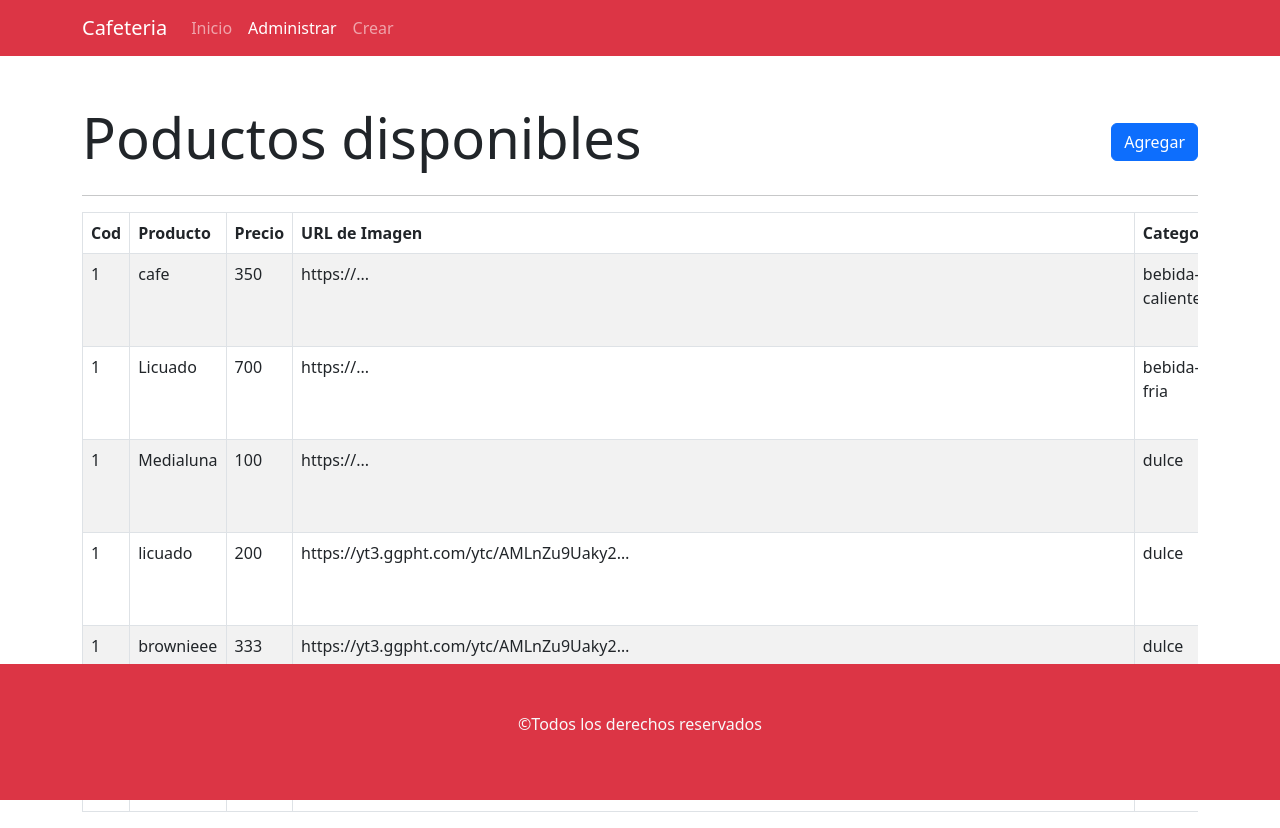
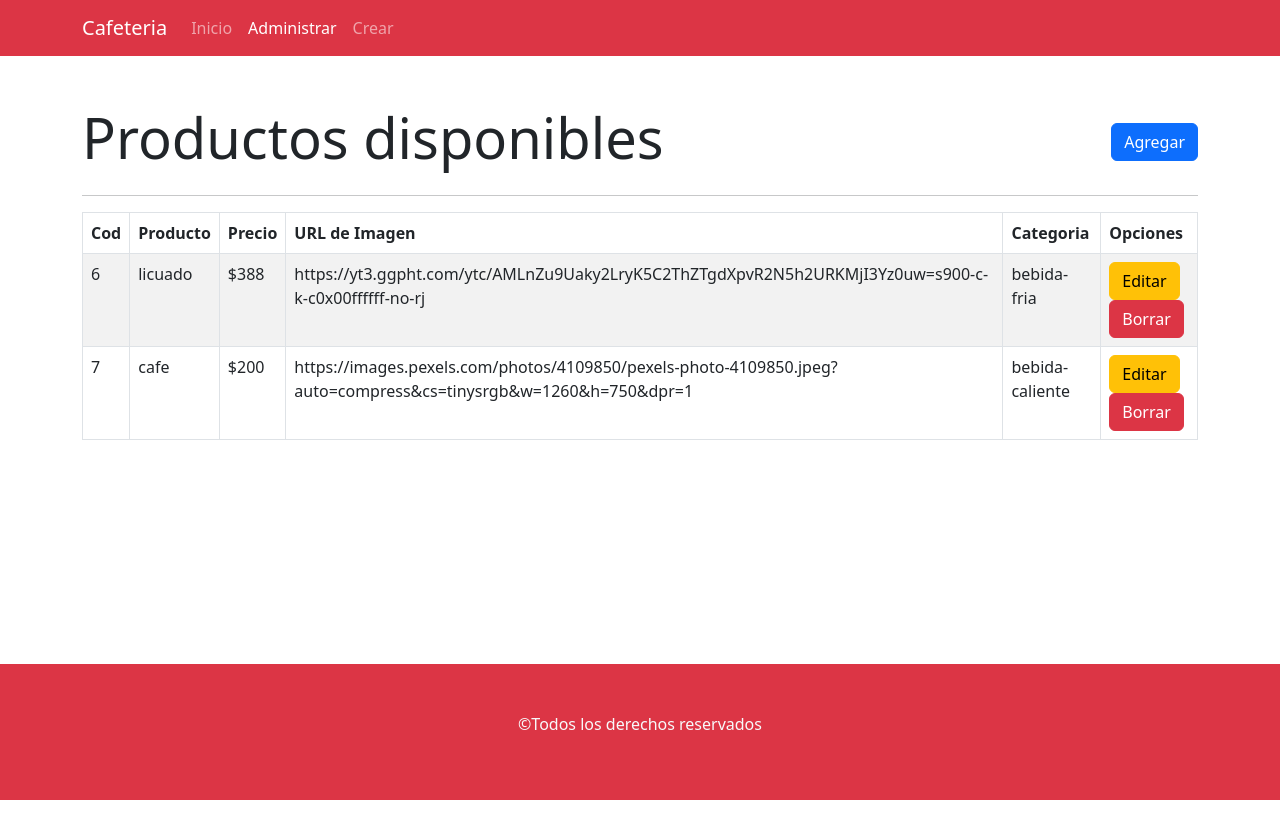
Before and after one commit to nicolasandr/CRUD-Cafeteria-React, a React (Create React App) app: page /administrar in a window 1280 px wide. After the commit the page ends 800 px from the top, so only its background shows below. Built offline with nearby package versions, Linux system fonts and the light colour scheme; data requests are answered from the project's data file.

Commit message:
agregamos la consulta de la api cuando borramos un producto

```diff
--- a/db.json
+++ b/db.json
@@ -1,46 +1,18 @@
 {
   "productos": [
     {
-      "nombreProdcuto": "cafe",
-      "precio": "350",
-      "imagen": "https://...",
-      "categoria": "bebida-caliente",
-      "id": 1
+      "nombreProducto": "licuado",
+      "precio": "388",
+      "imagen": "https://yt3.ggpht.com/ytc/AMLnZu9Uaky2LryK5C2ThZTgdXpvR2N5h2URKMjI3Yz0uw=s900-c-k-c0x00ffffff-no-rj",
+      "categoria": "bebida-fria",
+      "id": 6
     },
     {
-      "nombreProdcuto": "Licuado",
-      "precio": "700",
-      "imagen": "https://...",
-      "categoria": "bebida-fria",
-      "id": 2
-    },
-    {
-      "nombreProdcuto": "Medialuna",
-      "precio": "100",
-      "imagen": "https://...",
-      "categoria": "dulce",
-      "id": 3
-    },
-    {
-      "nombreProdcuto": "licuado",
+      "nombreProducto": "cafe",
       "precio": "200",
-      "imagen": "https://yt3.ggpht.com/ytc/AMLnZu9Uaky2LryK5C2ThZTgdXpvR2N5h2URKMjI3Yz0uw=s900-c-k-c0x00ffffff-no-rj",
-      "categoria": "dulce",
-      "id": 4
-    },
-    {
-      "nombreProdcuto": "brownieee",
-      "precio": "333",
-      "imagen": "https://yt3.ggpht.com/ytc/AMLnZu9Uaky2LryK5C2ThZTgdXpvR2N5h2URKMjI3Yz0uw=s900-c-k-c0x00ffffff-no-rj",
-      "categoria": "dulce",
-      "id": 5
-    },
-    {
-      "nombreProdcuto": "1kg pan",
-      "precio": "200",
-      "imagen": "https://yt3.ggpht.com/ytc/AMLnZu9Uaky2LryK5C2ThZTgdXpvR2N5h2URKMjI3Yz0uw=s900-c-k-c0x00ffffff-no-rj",
-      "categoria": "dulce",
-      "id": 6
+      "imagen": "https://images.pexels.com/photos/4109850/pexels-photo-4109850.jpeg?auto=compress&cs=tinysrgb&w=1260&h=750&dpr=1",
+      "categoria": "bebida-caliente",
+      "id": 7
     }
   ]
 }
--- a/src/components/views/producto/AdministrarProductos.js
+++ b/src/components/views/producto/AdministrarProductos.js
@@ -5,8 +5,7 @@ import { Link } from 'react-router-dom';
 
 const AdministrarProductos = () => {
     const URL = process.env.REACT_APP_API_CAFETERIA;
-    console.log(URL);
-
+    // console.log(URL);
     const [productos, setProductos] = useState([]);
 
     useEffect(() => {
@@ -14,23 +13,23 @@ const AdministrarProductos = () => {
     }, []);
 
     const consultarAPI = async () => {
-        //peticion get
+        // peticion get
         try {
             //codigo que quiero ejecutar
             const respuesta = await fetch(URL);
             const listaProductos = await respuesta.json();
 
             setProductos(listaProductos);
-            //estructura por si se rompe todo
         } catch (error) {
             console.log(error);
-            //agregar mensaje intuitivo para usuario
+            //agregar un mensaje intuitivo para el usuario
         }
     };
+
     return (
         <section className="container">
             <div className="d-flex justify-content-between align-items-center mt-5">
-                <h1 className="display-4 ">Poductos disponibles</h1>
+                <h1 className="display-4 ">Productos disponibles</h1>
                 <Link
                     to="/administrar/producto/crear"
                     className="btn btn-primary"
@@ -38,7 +37,6 @@ const AdministrarProductos = () => {
                     Agregar
                 </Link>
             </div>
-
             <hr />
             <Table responsive striped bordered hover>
                 <thead>
@@ -48,6 +46,7 @@ const AdministrarProductos = () => {
                         <th>Precio</th>
                         <th>URL de Imagen</th>
                         <th>Categoria</th>
+                        <th>Opciones</th>
                     </tr>
                 </thead>
                 <tbody>
@@ -55,7 +54,8 @@ const AdministrarProductos = () => {
                     {productos.map((producto) => (
                         <ItemProducto
                             key={producto.id}
-                            product={producto}
+                            producto={producto}
+                            consultarAPI={consultarAPI}
                         ></ItemProducto>
                     ))}
                 </tbody>
--- a/src/components/views/producto/ItemProducto.js
+++ b/src/components/views/producto/ItemProducto.js
@@ -1,23 +1,65 @@
 import React from 'react';
 import { Button } from 'react-bootstrap';
+import Swal from 'sweetalert2';
+import { Link } from 'react-router-dom';
 
-const ItemProducto = (props) => {
+const ItemProducto = ({ producto, consultarAPI }) => {
+    const { nombreProducto, id, categoria, imagen, precio } = { ...producto };
+    const URL = process.env.REACT_APP_API_CAFETERIA;
+
+    const handleDelete = () => {
+        Swal.fire({
+            title: '¿Esta seguro de borrar este producto?',
+            text: 'No puede volver este paso atras',
+            icon: 'warning',
+            showCancelButton: true,
+            confirmButtonColor: '#3085d6',
+            cancelButtonColor: '#d33',
+            confirmButtonText: 'Borrar',
+            cancelButtonText: 'Cancelar',
+        }).then(async (result) => {
+            if (result.isConfirmed) {
+                //realizar la peticion para eliminar un producto DELETE
+                try {
+                    const parametros = {
+                        method: 'DELETE',
+                    };
+                    const respuesta = await fetch(URL + '/' + id, parametros);
+                    if (respuesta.status === 200) {
+                        Swal.fire(
+                            'Producto eliminado',
+                            'Su producto fue correctamente eliminado',
+                            'success'
+                        );
+                        //recargar la tabla de productos
+                        consultarAPI();
+                    }
+                } catch (error) {
+                    console.log(error);
+                    //mostrar un mensaje de error al usuario
+                }
+            }
+        });
+    };
+
     return (
         <tr>
-            <td>1</td>
-            <td>{props.product.nombreProdcuto}</td>
-            <td>{props.product.precio}</td>
+            <td>{id}</td>
+            {/* <td>{props.producto.nombreProducto}</td> */}
+            <td>{nombreProducto}</td>
+            <td>${precio}</td>
+            <td>{imagen}</td>
+            <td>{categoria}</td>
             <td>
-                <div className="row">
-                    <div className="col-5 text-truncate">
-                        {props.product.imagen}
-                    </div>
-                </div>
-            </td>
-            <td>{props.product.categoria}</td>
-            <td>
-                <Button variant="warning">Editar</Button>
-                <Button variant="danger">Borrar</Button>
+                <Link
+                    to={`/administrar/editar/${id}`}
+                    className="btn btn-warning"
+                >
+                    Editar
+                </Link>
+                <Button variant="danger" onClick={handleDelete}>
+                    Borrar
+                </Button>
             </td>
         </tr>
     );
```
